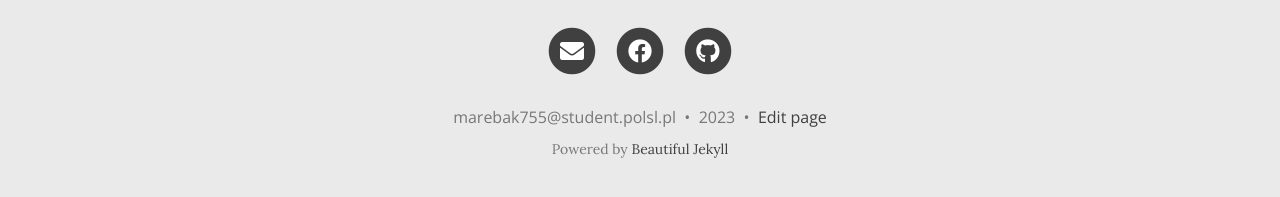
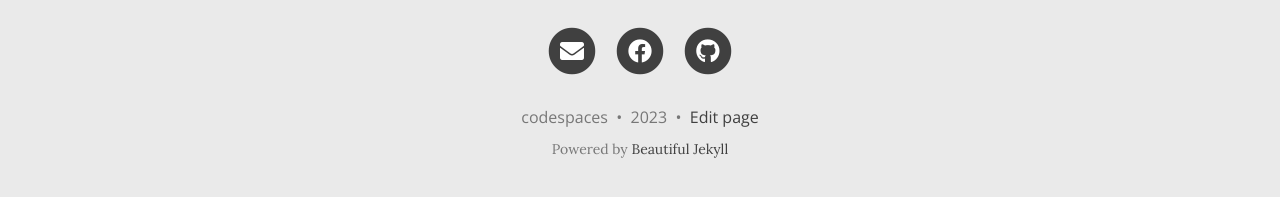
Before and after one commit to marebak755/sju, a Jekyll site: the page built from index.html, in a window 1280 px wide and 1088 px high. Shown: the part 878-1075 px from the top of the window. Built offline with Jekyll 4.4.1, drawn with Linux system fonts in a browser that asks for light colours; nearby versions of some CDN libraries; the list of posts is cut into pages by our own code; comment, search, counter and statistics services are not loaded.

Commit message:
Codespaces changes

```diff
--- a/_config.yml
+++ b/_config.yml
@@ -13,7 +13,7 @@
 title: Moja strona
 
 # Your name to show in the footer
-author: marebak755@student.polsl.pl
+author: codespaces
 
 ###############################################
 # --- List of links in the navigation bar --- #
```
